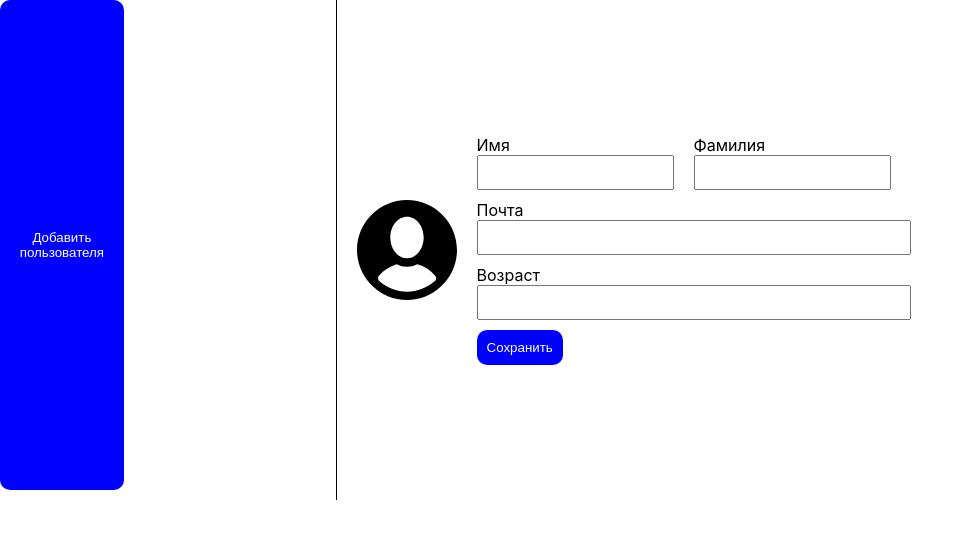
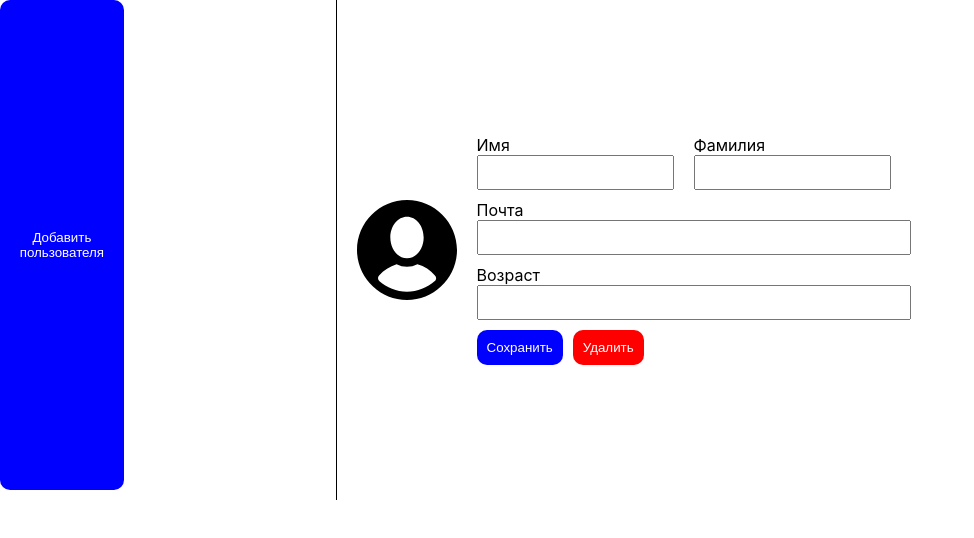
Before and after one commit to lirasik/users-1m, a React (Create React App) app: page / in a window 1280 px wide. Both pictures are taken after a click on the button "Добавить пользователя". Shown: the top 538 px of the page, without its empty margins (0-974 px from the left). Built offline with nearby package versions, Linux system fonts and the light colour scheme; no server answers.

Commit message:
added a "delete" button and removed sorting in the database

```diff
--- a/src/routes/App.js
+++ b/src/routes/App.js
@@ -31,7 +31,7 @@ const UserList = ({ users, onSelect }) => {
 };
 
 // Компонент для отображения деталей пользователя
-const UserDetails = ({ user, onSave }) => {
+const UserDetails = ({ user, onSave, onDelete }) => {
   const [form, setForm] = useState(user);
 
   // Обновляем форму, если выбранный пользователь изменился
@@ -72,6 +72,12 @@ const UserDetails = ({ user, onSave }) => {
           onChange={(e) => setForm({ ...form, age: e.target.value })}
         />
         <button onClick={() => onSave(form)}>Сохранить</button>
+        <button
+          onClick={() => onDelete(user.id)}
+          style={{ marginLeft: "10px", background: "red" }}
+        >
+          Удалить
+        </button>
       </div>
     </div>
   );
@@ -84,7 +90,7 @@ const App = () => {
 
   // Загружаем пользователей с сервера при первом рендере
   useEffect(() => {
-    fetch("http://localhost:5000/api/users") // Убедитесь, что сервер работает на этом порту
+    fetch("http://localhost:5000/api/users")
       .then((response) => {
         if (!response.ok) {
           throw new Error("Ошибка загрузки пользователей");
@@ -98,7 +104,6 @@ const App = () => {
   // Сохранение пользователя (добавление или обновление)
   const handleSaveUser = (updatedUser) => {
     if (!updatedUser.id) {
-      // Если у пользователя нет id, это новый пользователь
       fetch("http://localhost:5000/api/users", {
         method: "POST",
         headers: {
@@ -113,14 +118,13 @@ const App = () => {
           return response.json();
         })
         .then((newUser) => {
-          setUsers((prevUsers) => [...prevUsers, newUser]); // Добавляем нового пользователя в состояние
-          setSelectedUser(null); // Закрываем форму после сохранения
+          setUsers((prevUsers) => [...prevUsers, newUser]);
+          setSelectedUser(null);
         })
         .catch((error) =>
           console.error("Ошибка добавления пользователя:", error)
         );
     } else {
-      // Если у пользователя есть id, это обновление
       fetch(`http://localhost:5000/api/users/${updatedUser.id}`, {
         method: "PUT",
         headers: {
@@ -139,13 +143,28 @@ const App = () => {
             prevUsers.map((user) =>
               user.id === savedUser.id ? savedUser : user
             )
-          ); // Обновляем пользователя в состоянии
-          setSelectedUser(null); // Закрываем форму после сохранения
+          );
+          setSelectedUser(null);
         })
         .catch((error) =>
           console.error("Ошибка сохранения пользователя:", error)
         );
     }
+  };
+
+  // Удаление пользователя
+  const handleDeleteUser = (userId) => {
+    fetch(`http://localhost:5000/api/users/${userId}`, {
+      method: "DELETE",
+    })
+      .then((response) => {
+        if (!response.ok) {
+          throw new Error("Ошибка при удалении пользователя");
+        }
+        setUsers((prevUsers) => prevUsers.filter((user) => user.id !== userId));
+        setSelectedUser(null); // Сбрасываем выделенного пользователя
+      })
+      .catch((error) => console.error("Ошибка удаления пользователя:", error));
   };
 
   // Открытие формы для добавления нового пользователя
@@ -165,7 +184,11 @@ const App = () => {
       </button>
       <UserList users={users} onSelect={setSelectedUser} />
       {selectedUser && (
-        <UserDetails user={selectedUser} onSave={handleSaveUser} />
+        <UserDetails
+          user={selectedUser}
+          onSave={handleSaveUser}
+          onDelete={handleDeleteUser}
+        />
       )}
     </div>
   );
```
Also changed, not shown: 1 other file (tests, documents, lock files or other folders).
